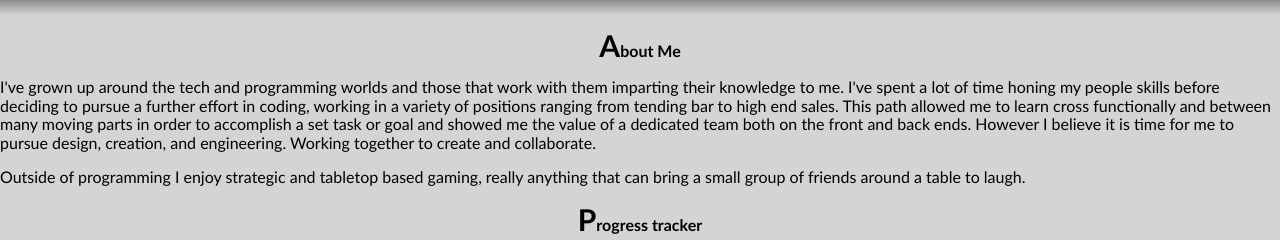
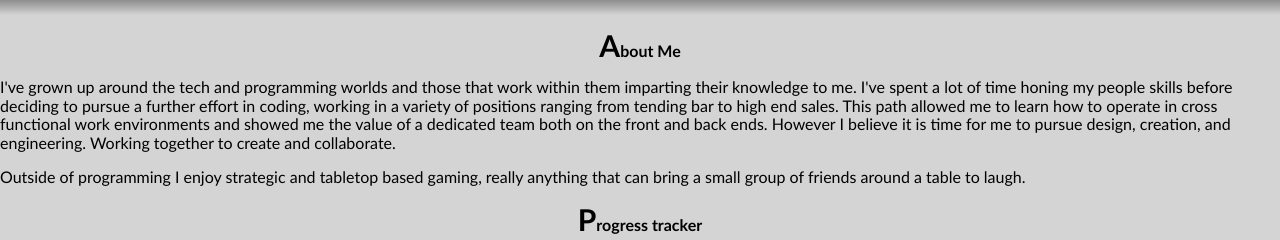
Before and after one commit to GoGetKaizex/kai-portfolio, a plain HTML site: page index.html in a window 1280 px wide. Shown: the part 562-802 px from the top of the page. Drawn offline with nearby package versions, Linux system fonts and the light colour scheme.

Commit message:
Update index.html

```diff
--- a/index.html
+++ b/index.html
@@ -60,7 +60,7 @@ height="400" class="center">
     <article>
   <h2 style="text-align: center;"> About Me</h2>
 
-    <p class="light-background">I've grown up around the tech and programming worlds and those that work with them imparting their knowledge to me. I've spent a lot of time honing my people skills before deciding to pursue a further effort in coding, working in a variety of positions ranging from tending bar to high end sales. This path allowed me to learn cross functionally and between many moving parts in order to accomplish a set task or goal and showed me the value of a dedicated team both on the front and back ends. However I believe it is time for me to pursue design, creation, and engineering. Working together to create and collaborate.   </p>
+    <p class="light-background">I've grown up around the tech and programming worlds and those that work within them imparting their knowledge to me. I've spent a lot of time honing my people skills before deciding to pursue a further effort in coding, working in a variety of positions ranging from tending bar to high end sales. This path allowed me to learn how to operate in cross functional work environments and showed me the value of a dedicated team both on the front and back ends. However I believe it is time for me to pursue design, creation, and engineering. Working together to create and collaborate.   </p>
     <p> Outside of programming I enjoy strategic and tabletop based gaming, really anything that can bring a small group of friends around a table to laugh.  </p>
     </article>
    <div class="light-background center-text">
```
